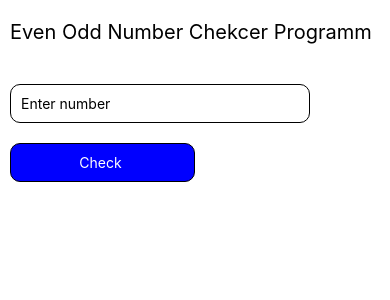
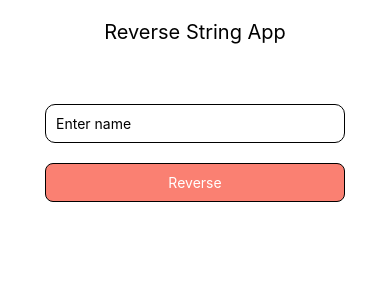
Before and after one commit to Mansoorali121/React-Native-Interview-Preparation, a React Native app: screen / in a window 390 px wide. Shown: the top 300 px of the page. Built offline with nearby package versions, Linux system fonts and the light colour scheme.

Commit message:
Reverse String app

```diff
--- a/App.tsx
+++ b/App.tsx
@@ -285,44 +285,116 @@
 //   message: { fontSize: 20, color: 'red', marginTop: 20 },
 // });
 
-import { Pressable, StyleSheet, Text, TextInput, View } from 'react-native';
+// import { Pressable, StyleSheet, Text, TextInput, View } from 'react-native';
+// import React, { useState } from 'react';
+
+// const App = () => {
+//   const [number, setNumber] = useState('');
+//   const [message, setMessage] = useState('');
+
+//   // Even odd number checker function
+
+//   const evenOdd = () => {
+//     const value = number.trim();
+
+//     if (value === '') {
+//       setMessage('Enter a number');
+//       return;
+//     }
+//     const num = Number(value);
+//     if (isNaN(num)) {
+//       setMessage('Invalid Number');
+//     } else if (num % 2 == 0) {
+//       setMessage('Even Number');
+//     } else {
+//       setMessage('Odd Number');
+//     }
+//   };
+//   return (
+//     <View style={styles.container}>
+//       <Text style={styles.title}>Even Odd Number Chekcer Programm </Text>
+//       <TextInput
+//         value={number}
+//         placeholder="Enter number"
+//         onChangeText={setNumber}
+//         style={styles.input}
+//       />
+//       <Pressable style={styles.button} onPress={evenOdd}>
+//         <Text style={styles.btntext}>Check </Text>
+//       </Pressable>
+//       <Text style={styles.message}>{message}</Text>
+//     </View>
+//   );
+// };
+
+// export default App;
+
+// const styles = StyleSheet.create({
+//   container: { flex: 1, marginTop: 20, marginHorizontal: 10 },
+//   title: { fontSize: 20, fontWeight: 'semibold' },
+//   button: {
+//     borderWidth: 1,
+//     padding: 10,
+//     backgroundColor: 'blue',
+//     alignItems: 'center',
+//     borderRadius: 10,
+//     width: '50%',
+//     marginTop: 20,
+//   },
+//   btntext: { color: '#fff' },
+//   input: {
+//     borderWidth: 1,
+//     padding: 10,
+//     marginTop: 40,
+//     width: 300,
+//     borderRadius: 10,
+//   },
+//   message: { fontSize: 20, color: 'red', marginTop: 20 },
+// });
+
+import {
+  StyleSheet,
+  Text,
+  TextInput,
+  TouchableOpacity,
+  View,
+} from 'react-native';
 import React, { useState } from 'react';
 
 const App = () => {
-  const [number, setNumber] = useState('');
-  const [message, setMessage] = useState('');
+  const [text, setText] = useState('');
+  const [result, setResult] = useState('');
 
-  // Even odd number checker function
-
-  const evenOdd = () => {
-    const value = number.trim();
-
+  // Reverse String Function
+  const reverseString = () => {
+    const value = text.trim();
     if (value === '') {
-      setMessage('Enter a number');
+      setResult('Please enter a string');
       return;
     }
-    const num = Number(value);
-    if (isNaN(num)) {
-      setMessage('Invalid Number');
-    } else if (num % 2 == 0) {
-      setMessage('Even Number');
-    } else {
-      setMessage('Odd Number');
-    }
+    const reversed = value.split('').reverse().join('');
+    setResult(reversed);
   };
+
   return (
     <View style={styles.container}>
-      <Text style={styles.title}>Even Odd Number Chekcer Programm </Text>
-      <TextInput
-        value={number}
-        placeholder="Enter number"
-        onChangeText={setNumber}
-        style={styles.input}
-      />
-      <Pressable style={styles.button} onPress={evenOdd}>
-        <Text style={styles.btntext}>Check </Text>
-      </Pressable>
-      <Text style={styles.message}>{message}</Text>
+      <Text style={styles.title}>Reverse String App</Text>
+      <View style={{ marginTop: 20, gap: 20 }}>
+        <TextInput
+          style={styles.input}
+          placeholder="Enter name"
+          value={text}
+          onChangeText={setText}
+        />
+        <TouchableOpacity
+          style={styles.button}
+          activeOpacity={0.8}
+          onPress={reverseString}
+        >
+          <Text style={styles.btnText}>Reverse</Text>
+        </TouchableOpacity>
+        <Text style={styles.result}>{result}</Text>
+      </View>
     </View>
   );
 };
@@ -330,18 +402,8 @@ const App = () => {
 export default App;
 
 const styles = StyleSheet.create({
-  container: { flex: 1, marginTop: 20, marginHorizontal: 10 },
+  container: { flex: 1, alignItems: 'center', marginTop: 20 },
   title: { fontSize: 20, fontWeight: 'semibold' },
-  button: {
-    borderWidth: 1,
-    padding: 10,
-    backgroundColor: 'blue',
-    alignItems: 'center',
-    borderRadius: 10,
-    width: '50%',
-    marginTop: 20,
-  },
-  btntext: { color: '#fff' },
   input: {
     borderWidth: 1,
     padding: 10,
@@ -349,5 +411,12 @@ const styles = StyleSheet.create({
     width: 300,
     borderRadius: 10,
   },
-  message: { fontSize: 20, color: 'red', marginTop: 20 },
+  button: {
+    borderWidth: 1,
+    padding: 10,
+    borderRadius: 8,
+    backgroundColor: 'salmon',
+  },
+  btnText: { color: '#fff', fontWeight: 'semibold', textAlign: 'center' },
+  result: { fontSize: 20, color: 'red', marginTop: 20 },
 });
```
